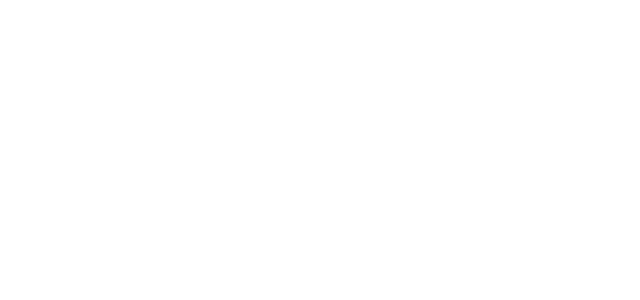
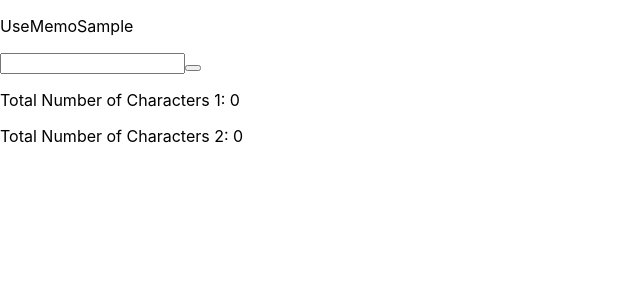
Before and after one commit to aokimakoto0322/SocialCommunityApp_React, a React (Create React App) app: page /usememo2 in a window 1280 px wide. Before the commit this address had no page. Shown: the top 300 px of the page, without its empty margins (0-640 px from the left). Built offline with nearby package versions, Linux system fonts and the light colour scheme.

Commit message:
UseMemoのサンプルページ作成

```diff
--- /dev/null
+++ b/src/compornents/UseMemoSample2.tsx
@@ -0,0 +1,49 @@
+import React, { useState, useMemo} from "react";
+
+const UseMemoSample = () => {
+    const [text, setText] = useState('')
+    const [items, setItems] = useState<string[]>([])
+
+    const onChangeInput = (e: React.ChangeEvent<HTMLInputElement>) => {
+        setText(e.target.value)
+    }
+
+    const onClickButton = () => {
+        setItems((prevText) => {
+            // ...はスプレッド構文という
+            // スプレッド構文を使うことで要素を展開することができる
+            // 例：https://typescriptbook.jp/reference/values-types-variables/array/spread-syntax-for-array
+            return [...prevText, text]
+        })
+        setText('')
+    }
+
+    //numberOfCharacters1は再描画の度にitems.reduceを実行して結果を得る
+    const numberOfCharacters1 = items.reduce((sub, items) => sub + items.length, 0)
+
+    //第二引数の値(items)の値と比較し、更新されていたら再描画する
+    const numberOfCharacters2 = useMemo(() => {
+        return items.reduce((sub, items) => sub + items.length, 0)
+    }, [items])
+
+    return (
+        <div>
+            <p>UseMemoSample</p>
+            <div>
+                <input value={text} onChange={onChangeInput} />
+                <button onClick={onClickButton} />
+            </div>
+            <div>
+                {items.map((item, index) => (
+                    <p key={index}>{item}</p>
+                ))}
+            </div>
+            <div>
+                <p>Total Number of Characters 1: {numberOfCharacters1}</p>
+                <p>Total Number of Characters 2: {numberOfCharacters2}</p>
+            </div>
+        </div>
+    )
+}
+
+export default UseMemoSample
--- a/src/index.tsx
+++ b/src/index.tsx
@@ -11,6 +11,7 @@
 import UseReducerSample from './compornents/UseReducerSample'
 import UseMemoSample from './compornents/UseMemoSample'
 import UseCallBackSample from './compornents/UseCallBackSample'
+import UseMemoSample2 from './compornents/UseMemoSample2'
 import reportWebVitals from './reportWebVitals';
 import { Route, BrowserRouter, Routes} from 'react-router-dom';
 
@@ -31,6 +32,7 @@
         <Route path='/usereducer' element={<UseReducerSample />} />
         <Route path='/usememo' element={<UseMemoSample />} />
         <Route path='/usecallback' element={<UseCallBackSample />} />
+        <Route path='/usememo2' element={<UseMemoSample2 />} />
       </Routes>
     </BrowserRouter>
   </React.StrictMode>
```
